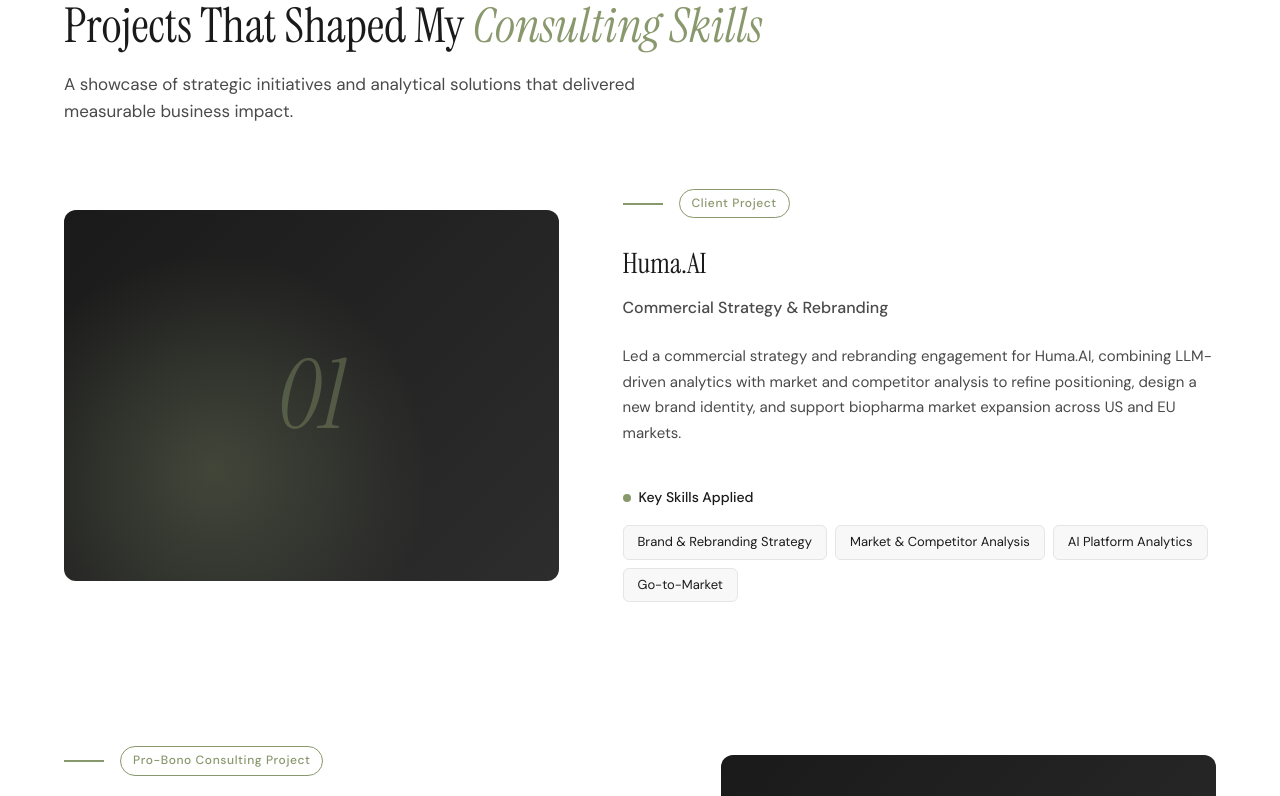
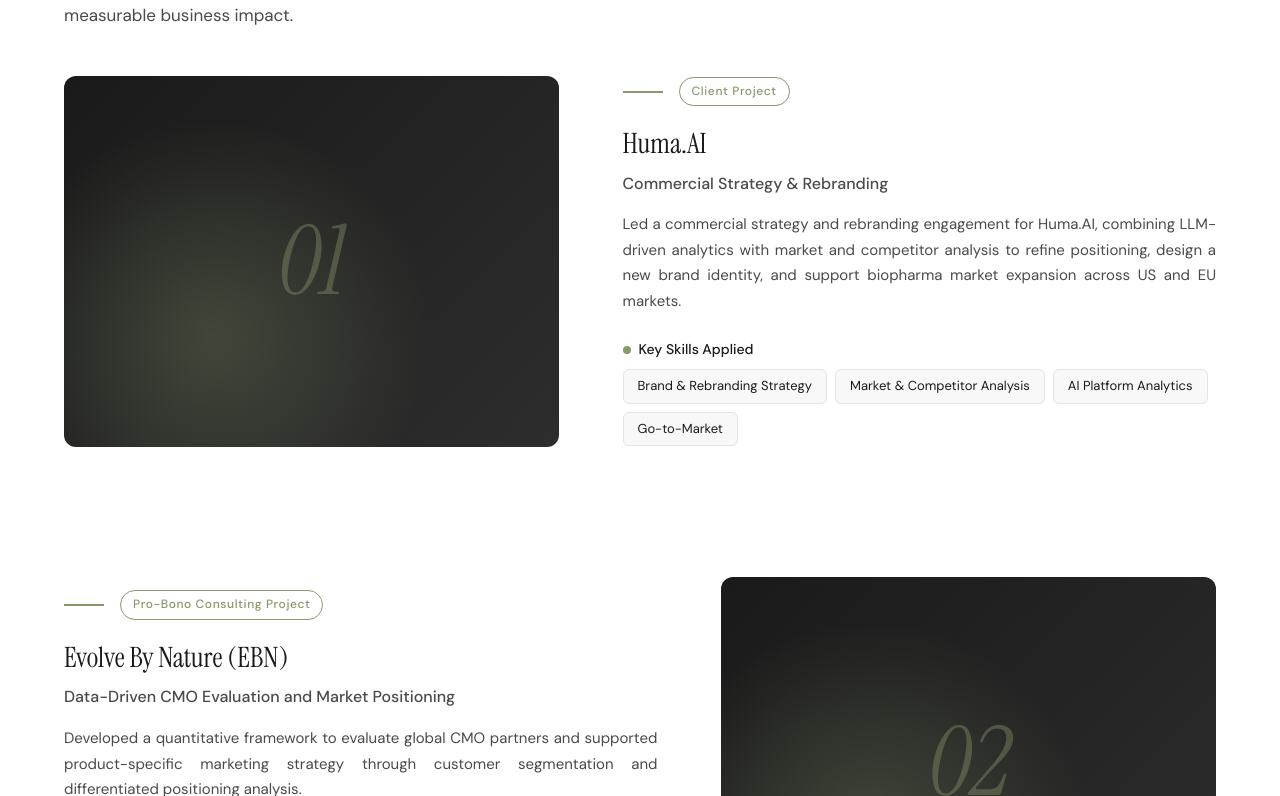
Before and after one commit to snehachauhanduke/snehachauhanduke.github.io, a React (Vite) app: page / in a window 1280 px wide. Shown: the part 4144-4940 px from the top of the page. Built offline with nearby package versions, Linux system fonts and the light colour scheme.

Commit message:
Updated Projects Css

```diff
--- a/src/components/Projects.css
+++ b/src/components/Projects.css
@@ -205,9 +205,8 @@
     font-size: 1.5rem;
   }
 } */
-
 .projects {
-  padding: var(--space-3xl) 0;
+  padding: var(--space-xl) 0;
 }
 
 .projects__label {
@@ -239,7 +238,7 @@
 .projects__subtitle {
   font-size: 1.0625rem;
   color: var(--color-text-muted);
-  margin-bottom: var(--space-lg); /* CHANGED: Reduced from var(--space-2xl) to var(--space-lg) */
+  margin-bottom: var(--space-md);
   max-width: 600px;
 }
 
@@ -346,7 +345,7 @@
   display: flex;
   align-items: center;
   gap: var(--space-sm);
-  margin-bottom: var(--space-md);
+  margin-bottom: var(--space-sm);
 }
 
 .project-card__header::before {
@@ -371,27 +370,28 @@
   font-size: 1.75rem;
   font-weight: 400;
   color: var(--color-text);
-  margin-bottom: var(--space-xs);
+  margin-bottom: 4px;
 }
 
 .project-card__role {
   font-size: 1rem;
   font-weight: 500;
   color: var(--color-text-muted);
-  margin-bottom: var(--space-md);
+  margin-bottom: var(--space-sm);
 }
 
 .project-card__description {
   font-size: 0.9375rem;
   line-height: 1.7;
   color: var(--color-text-muted);
-  margin-bottom: var(--space-lg);
+  margin-bottom: var(--space-md);
+  text-align: justify;
 }
 
 .project-card__skills {
   display: flex;
   flex-direction: column;
-  gap: var(--space-sm);
+  gap: var(--space-xs);
 }
 
 .project-card__skills-label {
```
